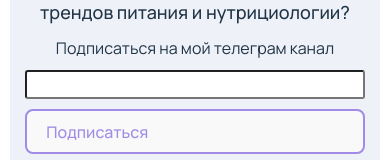
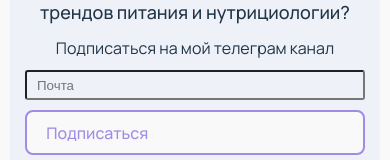
Before and after one commit to andrey-zinoviev-dev/healthNutrition, a React (Vite) app: page / in a window 390 px wide. Shown: the part 3078-3238 px from the top of the page. Built offline with nearby package versions, Linux system fonts and the light colour scheme.

Commit message:
edited colors

```diff
--- a/src/Action.css
+++ b/src/Action.css
@@ -57,6 +57,7 @@
   max-width: 270px;
   box-sizing: border-box;
   padding: 5px 15px;
+  color: #213547;
 }
 
 .action__text-social h4 {
--- a/src/App.css
+++ b/src/App.css
@@ -5,6 +5,7 @@
   text-align: center;
   box-sizing: border-box;
   width: 100%;
+  /* background-color: #f9f9f9; */
 }
 
 .logo {
@@ -50,5 +51,6 @@
 @media screen and (max-width: 767px) {
   #root {
     padding: 0;
+    background-color: #f9f9f9;
   }
 }
--- a/src/Subscribe.css
+++ b/src/Subscribe.css
@@ -39,6 +39,9 @@
   border-radius: 3px;
   outline: none;
   padding: 5px 10px;
+  background-color: #eef1f8;
+  min-height: 30px;
+  color: black;
 }
 
 .subscribe form button {
--- a/src/Subscribe.tsx
+++ b/src/Subscribe.tsx
@@ -6,7 +6,7 @@ export default function Subscribe() {
                 <h2>Как быть в курсе всех последних трендов питания и нутрициологии?</h2>
                 <p>Подписаться на мой телеграм канал</p>
                 <form>
-                    <input></input>
+                    <input placeholder="Почта"></input>
                     <button>Подписаться</button>
                 </form>
             </div>
--- a/src/index.css
+++ b/src/index.css
@@ -32,6 +32,7 @@ body {
   min-height: 100vh;
   font-family: "Manrope", sans-serif;
   font-optical-sizing: auto;
+  color: #213547;
 }
 
 section {
@@ -62,7 +63,8 @@ button {
   font-size: 1em;
   font-weight: 500;
   font-family: inherit;
-  background-color: #1a1a1a;
+  /* background-color: #1a1a1a; */
+  background-color: #f9f9f9;
   cursor: pointer;
   transition: border-color 0.25s;
 }
```
